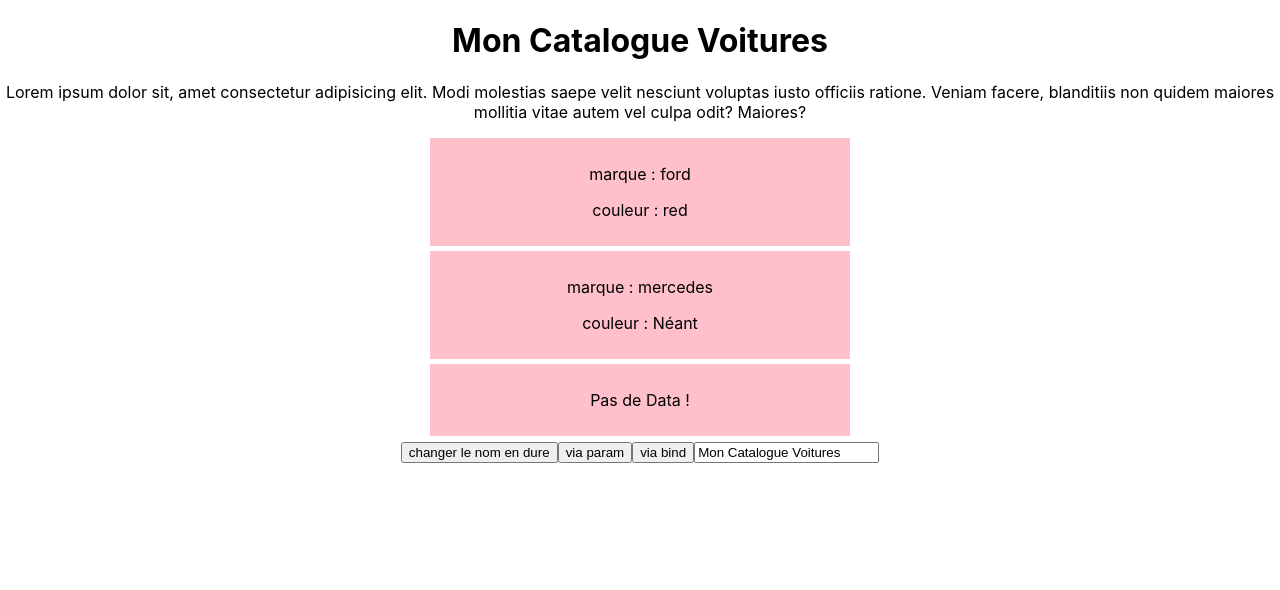
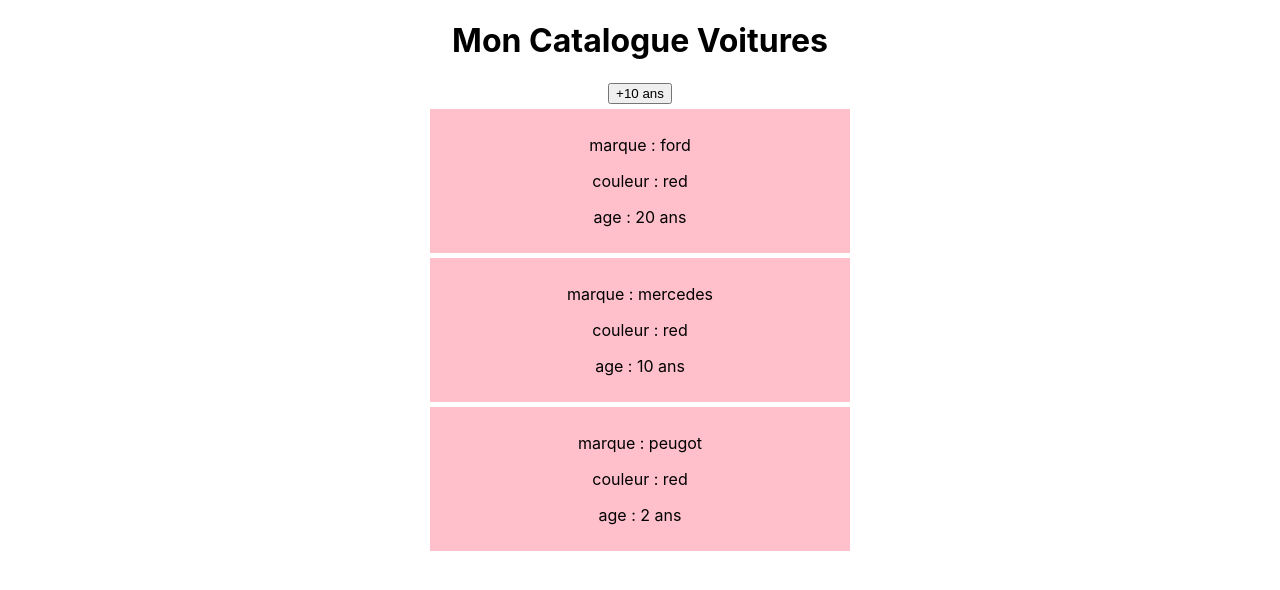
Before and after one commit to daly64/cars, a React (Create React App) app: page / in a window 1280 px wide. Shown: the top 590 px of the page. Built offline with nearby package versions, Linux system fonts and the light colour scheme.

Commit message:
episode9
commit until episode 9

```diff
--- a/src/App.js
+++ b/src/App.js
@@ -4,29 +4,11 @@ import MyCars from './MyCars'
 import './App.css'
 
 export default class App extends Component {
-  state = { title: "Mon Catalogue Voitures" };
-  changeTitle = (e) => {
-    this.setState({ title: "Mon Nouveau Titre" });
-  }
-
-  changerViaParam = (title) => {
-    this.setState({ title: title })
-  }
-  changerViaBind = (param) => {
-    this.setState({ title: param })
-  }
-  changerViaInput = (e) => {
-    this.setState({ title: e.target.value })
-  }
 
   render() {
     return (
       <div className="App">
-      <MyCars title={this.state.title}/>
-        <button onClick={this.changeTitle}>changer le nom en dure</button>
-        <button onClick={() => this.changerViaParam("titre via un param")}>via param</button>
-        <button onClick={this.changerViaBind.bind(this, "titre via bind")} >via bind</button>
-        <input type="text" onChange={this.changerViaInput} value={this.state.title} />
+        <MyCars/>
     </div>
     );
   }
--- a/src/Cars.js
+++ b/src/Cars.js
@@ -1,26 +1,23 @@
 import React from 'react';
 import './Cars.css';
-const Cars = ({ children, color }) => {
+const Cars = ({ voiture}) => {
+    let year = new Date().getFullYear();
+    let age = year - voiture.year + " ans";
 
-    const colorInfo = color ?
-        (<p>couleur : {color} </p>) :
-        (<p>couleur : Néant </p>);
+    const colorInfo = voiture.color ? (<p>couleur : {voiture.color} </p>) : (<p>couleur : Néant </p>);
+    const yearInfo = age ? (<p>age : {age} </p>) : (<p>age : Néant </p>);
 
-    if (children) {
-        return (
+    return (voiture.nom) ?
+        (
             <div className="cars">
-                <p>marque : {children}</p>
+                <p>marque : {voiture.nom}</p>
                 {colorInfo}
+               {yearInfo}
             </div>
-        );
-    }
-    else {
-        return (
-            <div className="cars">
-                <p>Pas de Data !</p>
-            </div>
-        );
-    }
+        ) :
+        (null);
+
+
 
 }
 
--- a/src/MyCars.js
+++ b/src/MyCars.js
@@ -2,28 +2,32 @@ import  React,{ Component } from 'react'
 import Car from './Cars';
 
 export default class MyCars extends Component {
-    noCopy = () => {
-        alert("merci de ne pas copier le text");
+    state = {
+        title: "Mon Catalogue Voitures",
+        voitures: [
+            { nom: "ford", color: "red", year: 2000 },
+            { nom: "mercedes", color: "red", year: 2010 },
+            { nom: "peugot", color: "red", year: 2018 },
+        ],
     }
-/*     addStyle = (e) => {
-        let target = e.target.classList;
-        if (target.contains("styled")) {
-            target.remove("styled");
-        } else {
-            target.add("styled");
-        }
-    } */
+
+    addTenYears = () => {
+        let updatedState = this.state.voitures.map(e => {
+            return e.year -= 10;
+        });
+
+        this.setState({ updatedState })
+    };
 
     render() {
-        const { title } = this.props;
+        let carsList = this.state.voitures.map((voiture, index) => {
+            return <Car key={index} voiture={voiture} />
+        });
         return (
             <div>
-                <h1>{title}</h1>
-
-                <p onCopy={this.noCopy}>Lorem ipsum dolor sit, amet consectetur adipisicing elit. Modi molestias saepe velit nesciunt voluptas iusto officiis ratione. Veniam facere, blanditiis non quidem maiores mollitia vitae autem vel culpa odit? Maiores?</p>
-                <Car color='red'>ford</Car>
-                <Car >mercedes</Car>
-                <Car />
+                <h1>{this.state.title}</h1>
+                <button onClick={this.addTenYears}>+10 ans</button>
+                {carsList}
 
             </div>
         )
```
